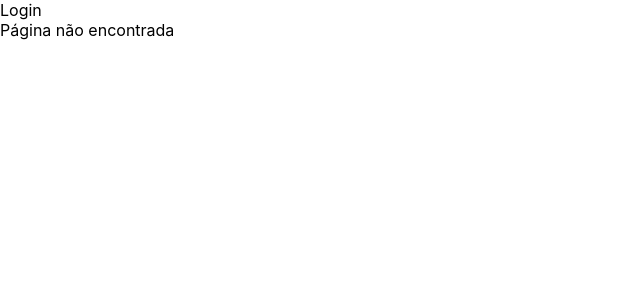
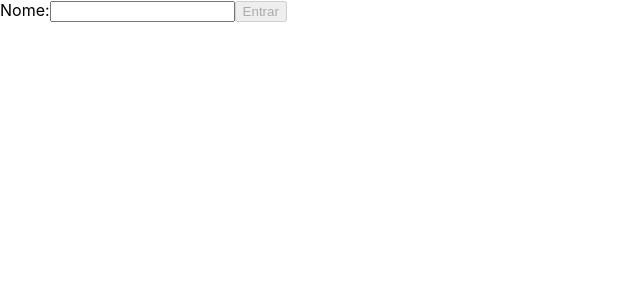
Before and after one commit to zThiago15/trybetunes, a React (Create React App) app: page / in a window 1280 px wide. Shown: the top 300 px of the page, without its empty margins (0-640 px from the left). Built offline with nearby package versions, Linux system fonts and the light colour scheme.

Commit message:
requisito 2 - criando form de login para o usuario acessar a pag e mostrando mensagem de carregamento apos criar usuario e antes de redirecionar a pag

```diff
--- a/src/App.js
+++ b/src/App.js
@@ -1,5 +1,5 @@
 import React from 'react';
-import { BrowserRouter, Route } from 'react-router-dom';
+import { BrowserRouter, Route, Switch } from 'react-router-dom';
 import Login from './pages/Login';
 import Search from './pages/Search';
 import Album from './pages/Album';
@@ -12,6 +12,7 @@ class App extends React.Component {
   render() {
     return (
       <BrowserRouter>
+        <Switch>
           <Route path="/search" component={ Search } />
           <Route path="/album/:id" component={ Album } />
           <Route path="/favorites" component={ Favorites } />
@@ -19,6 +20,7 @@ class App extends React.Component {
           <Route path="/profile/edit" component={ ProfileEdit } />
           <Route path="/" component={ Login } />
           <Route component={ NotFound } />
+        </Switch>
       </BrowserRouter>
     );
   }
--- /dev/null
+++ b/src/pages/Loading.js
@@ -0,0 +1,9 @@
+import React, { Component } from 'react';
+
+export default class Loading extends Component {
+  render() {
+    return (
+      <div>Carregando...</div>
+    );
+  }
+}
--- a/src/pages/Login.js
+++ b/src/pages/Login.js
@@ -1,9 +1,74 @@
 import React, { Component } from 'react';
+import PropTypes from 'prop-types';
+import { createUser } from '../services/userAPI';
+import Loading from './Loading';
 
 export default class Login extends Component {
+  constructor() {
+    super();
+    this.state = {
+      name: '',
+      loading: false,
+    };
+
+    this.handleChange = this.handleChange.bind(this);
+    this.submitData = this.submitData.bind(this);
+  }
+
+  handleChange({ target }) {
+    const { name, value } = target;
+
+    this.setState({
+      [name]: value,
+    });
+  }
+
+  submitData(event) {
+    event.preventDefault();
+    const { name } = this.state;
+    const { history } = this.props;
+
+    this.setState({
+      loading: true,
+    }, async () => {
+      await createUser({ name });
+      history.push('/search');
+    });
+  }
+
   render() {
+    const { name, loading } = this.state;
+    const minLength = 3;
+
     return (
-      <div data-testid="page-login">Login</div>
+      <div data-testid="page-login">
+
+        {loading && <Loading />}
+        <form onSubmit={ this.submitData }>
+          <label htmlFor="name">
+            Nome:
+            <input
+              name="name"
+              onChange={ this.handleChange }
+              value={ name }
+              data-testid="login-name-input"
+              minLength="3"
+            />
+          </label>
+
+          <button
+            type="submit"
+            data-testid="login-submit-button"
+            disabled={ name.length < minLength }
+          >
+            Entrar
+          </button>
+        </form>
+      </div>
     );
   }
 }
+
+Login.propTypes = {
+  history: PropTypes.object,
+}.isRequired;
```
Lines whose indentation alone changed are shown as unchanged.
